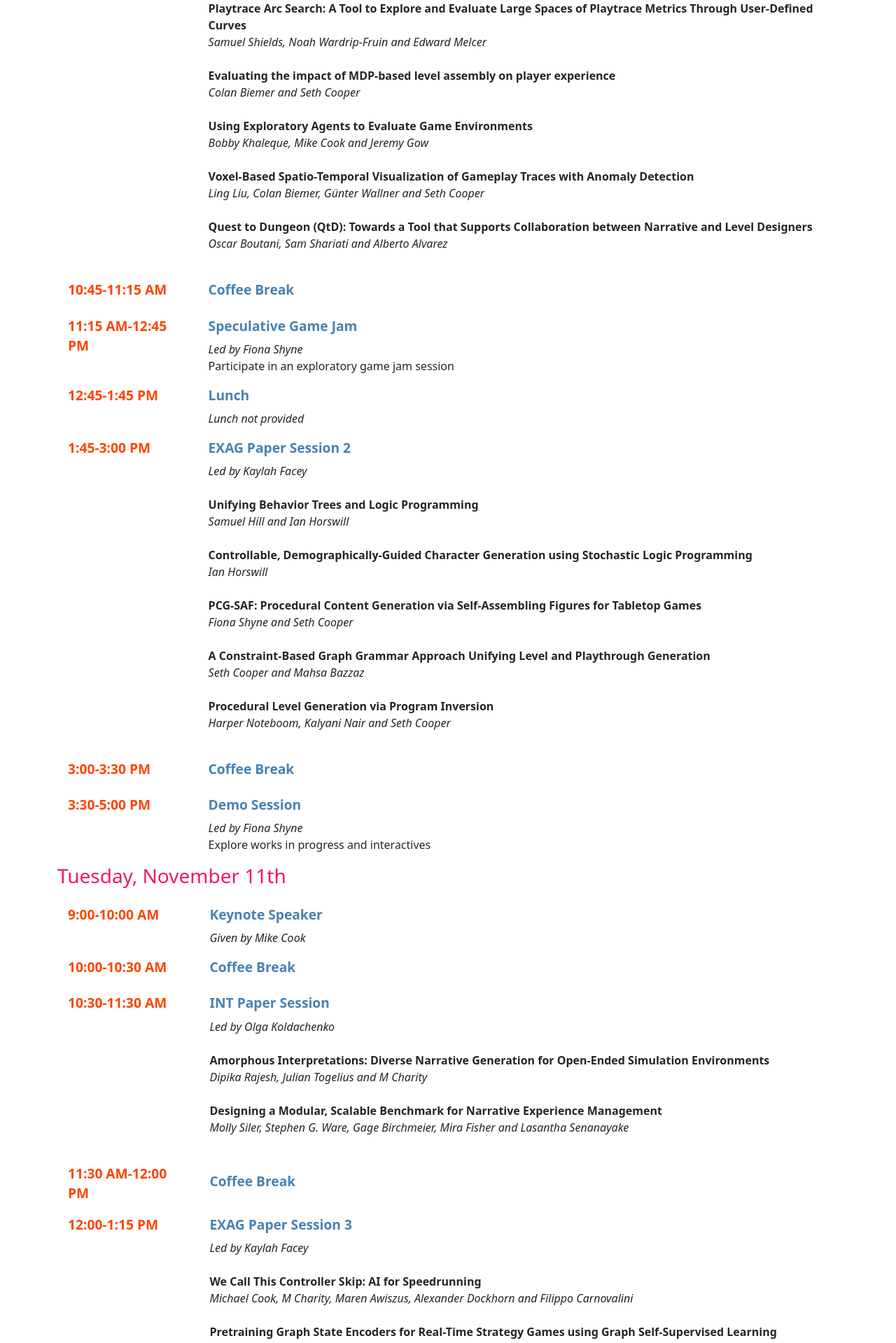
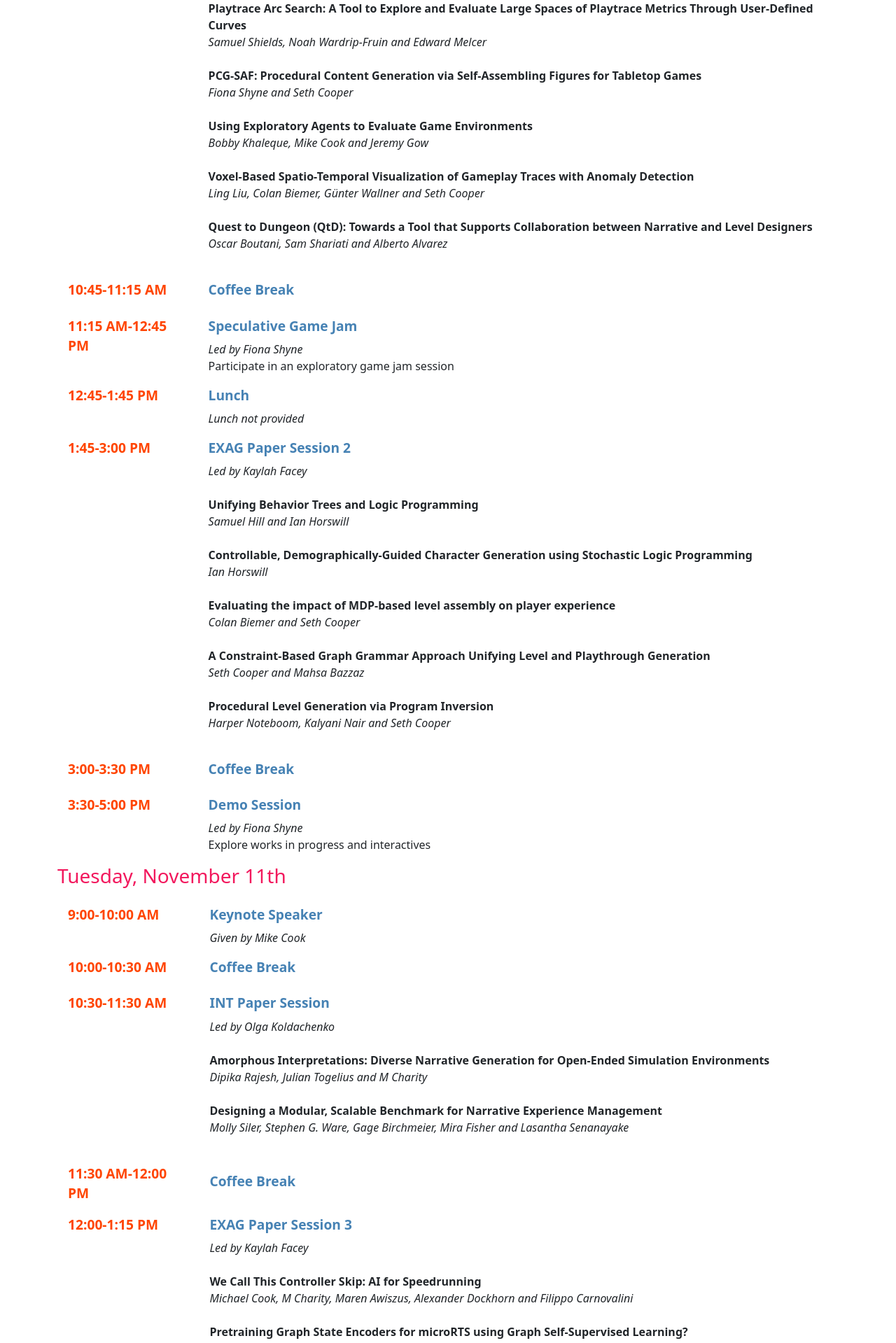
Before and after one commit to aiide-exag/aiide-exag.github.io, a Next.js app: page /schedule in a window 1280 px wide. Shown: the part 1620-3539 px from the top of the page at 70% size. Built offline with nearby package versions, Linux system fonts and the light colour scheme.

Commit message:
paper title

```diff
--- a/src/pages/schedule.tsx
+++ b/src/pages/schedule.tsx
@@ -52,10 +52,10 @@ const SchedulePage = () => {
                 </div>
                 <div className="presentation">
                   <div className="presentation-title">
-                    Evaluating the impact of MDP-based level assembly on player experience
+                    PCG-SAF: Procedural Content Generation via Self-Assembling Figures for Tabletop Games
                   </div>
                   <div className="presentation-speaker">
-                    Colan Biemer and Seth Cooper
+                    Fiona Shyne and Seth Cooper
                   </div>
                 </div>
                 <div className="presentation">
@@ -139,10 +139,10 @@ const SchedulePage = () => {
                 </div>
                 <div className="presentation">
                   <div className="presentation-title">
-                    PCG-SAF: Procedural Content Generation via Self-Assembling Figures for Tabletop Games
+                    Evaluating the impact of MDP-based level assembly on player experience
                   </div>
                   <div className="presentation-speaker">
-                    Fiona Shyne and Seth Cooper
+                    Colan Biemer and Seth Cooper
                   </div>
                 </div>
                 <div className="presentation">
@@ -263,7 +263,7 @@ const SchedulePage = () => {
                 </div>
                 <div className="presentation">
                   <div className="presentation-title">
-                    Pretraining Graph State Encoders for Real-Time Strategy Games using Graph Self-Supervised Learning
+                    Pretraining Graph State Encoders for microRTS using Graph Self-Supervised Learning?
                   </div>
                   <div className="presentation-speaker">
                     Pavan Kantharaju
```
